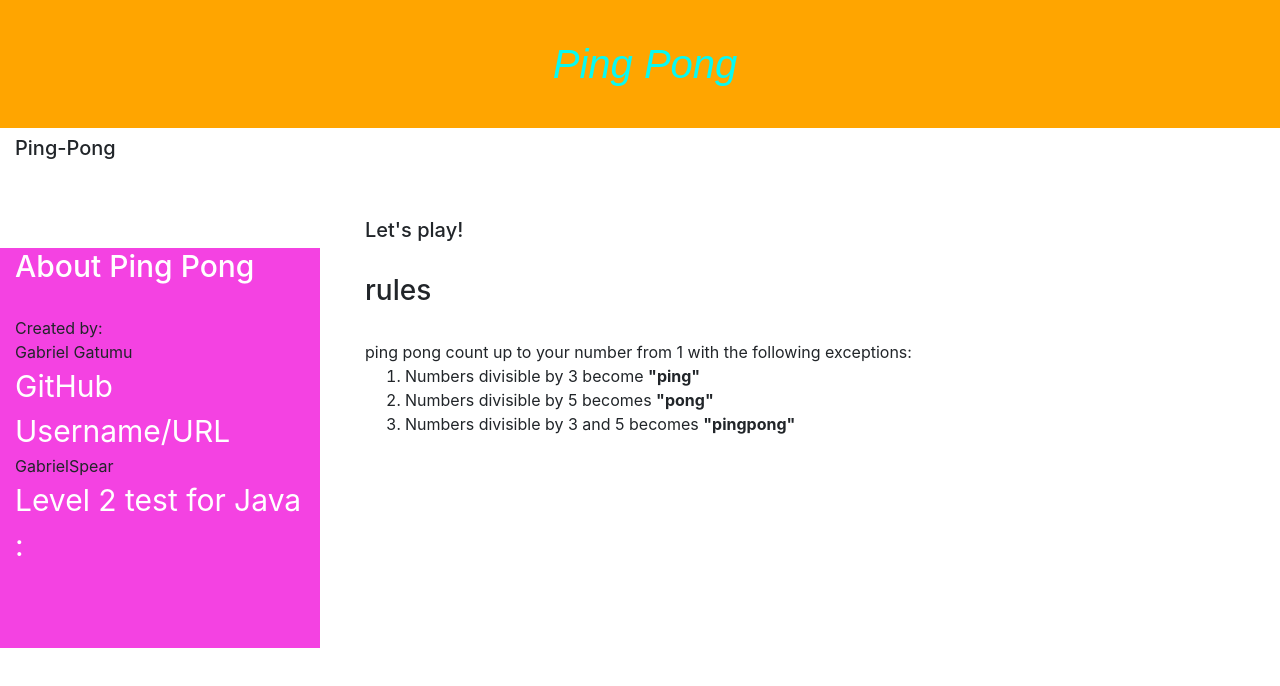
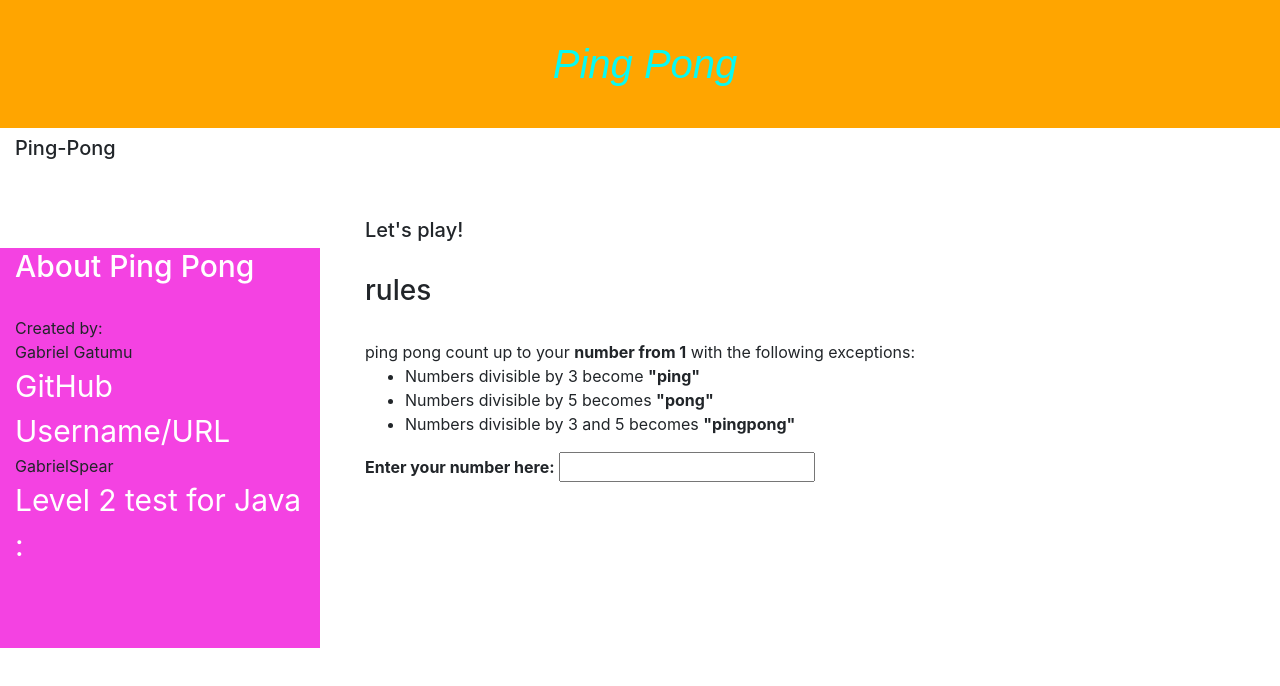
Before and after one commit to GabrielSpear/Ping-Pong, a plain HTML site: page index.html in a window 1280 px wide. Drawn offline with Linux system fonts and the light colour scheme.

Commit message:
index.html

```diff
--- a/index.html
+++ b/index.html
@@ -13,7 +13,7 @@
 
     </head>
 
-        <body background-color="#baaead">
+        <body background-color="magenta">
 
     <div class="container-fluid header">
         <h2 id="ping"> Ping-Pong</h2>
@@ -22,11 +22,12 @@
 
         <div class="container-fluid">
 
-
         <div class="row">
 
         <div class="col-md-3 main ">
+
         <H3 id="text"> About Ping Pong</H3><br/>
+
             <span id="created"> Created by: </span><br/> Gabriel Gatumu<br/>
             <span id="text">GitHub Username/URL</span> <br/> GabrielSpear
           <br/>
@@ -37,13 +38,20 @@
         <div class="col-md-8 main2" "col-xs-8">
         <h2> Let's play!</h2> </br>
         <h3> rules</h3></br>
-    ping pong count up to your number from 1 with the following exceptions: </br>
-    <ol>
+                    ping pong count up to your <strong>number from 1</strong> with the following exceptions: </br>
+
+
+    <ul>
         <li>Numbers divisible by 3 become <strong>"ping"</strong></li>
         <li>Numbers divisible by 5 becomes <strong>"pong"</strong></li>
         <li>Numbers divisible by 3 and 5 becomes <strong>"pingpong"</strong></li>
-</ol>
+    </ul>
 
+    <form id="pingpong">
+      <div class="form-group">
+        <label for="ping"><span id=""><strong>Enter your number here:</strong></span></label>
+          <input id="ping" type="number">
+  </div>
 
 
   </body>
```
Lines whose indentation alone changed are shown as unchanged.
